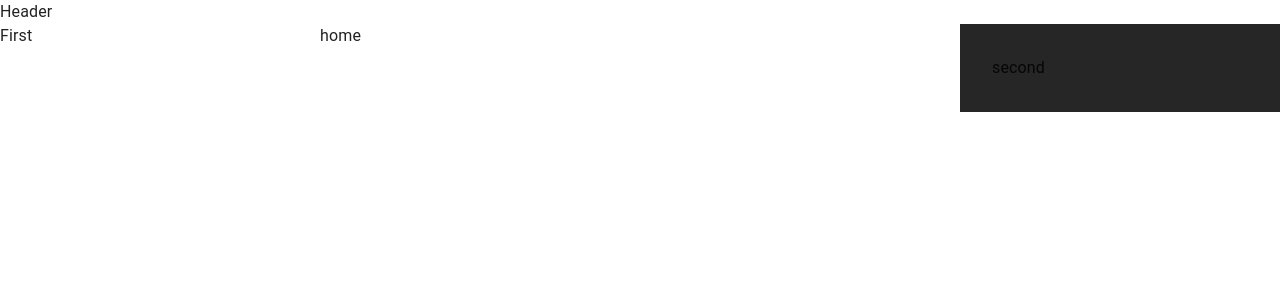
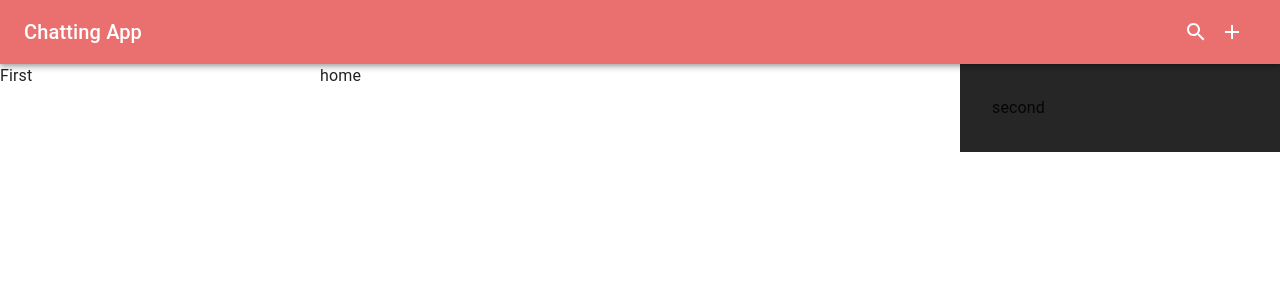
Before and after one commit to Prateekyadav01/Chatting_Major, a React (Vite) app in the folder client/: page / in a window 1280 px wide. Shown: the top 300 px of the page. Built offline with nearby package versions, Linux system fonts and the light colour scheme.

Commit message:
learn Toolkit of MUI

```diff
--- /dev/null
+++ b/client/src/components/constants/color.js
@@ -0,0 +1 @@
+export const orange = "#ea7070"
--- a/client/src/components/layout/Header.jsx
+++ b/client/src/components/layout/Header.jsx
@@ -1,10 +1,88 @@
+import { AppBar, Box, IconButton, Toolbar, Tooltip, Typography } from '@mui/material'
 import React from 'react'
+import { orange } from '../constants/color'
+import { Add as AddIcon, Menu as MenuIcon, Search as SearchIcon } from "@mui/icons-material"
 
 const Header = () => {
+
+  const handleMobile = () => {
+    console.log('mobile')
+  }
+
+  const openSearchDialog = () => {
+    console.log('search')
+  }
+  const openNewGroup= ()=>{
+    console.log('new group')
+  }
   return (
-    <div>
-      Header
-    </div>
+    <>
+      <Box sx={{ flexGrow: 1 }} height={"4rem"}>
+        <AppBar
+          position='static'
+          sx={{
+            bgcolor: orange,
+          }}
+        >
+          <Toolbar>
+            <Typography
+              variant='h6'
+              sx={{
+                display: { xs: "none", sm: "block" },
+              }}>
+              Chatting App
+            </Typography>
+
+            <Box
+              sx={{
+                display: { xs: "block", sm: "none" },
+              }}
+            >
+              <IconButton
+                size="large"
+                edge="start"
+                color="inherit"
+                aria-label="menu"
+                onClick={handleMobile}
+              >
+                <MenuIcon />
+              </IconButton>
+            </Box>
+
+            <Box
+              sx={{
+                flexGrow: 1,
+              }}
+            />
+
+            <Box>
+              <Tooltip title="Search">
+              <IconButton
+                size="large"
+                edge="end"
+                color="inherit"
+                aria-label="menu"
+                onClick={openSearchDialog}
+              >
+                <SearchIcon />
+              </IconButton>
+              </Tooltip>
+
+              <Tooltip title="New Group">
+              <IconButton
+               color='inherit'
+               size='large'
+               onClick={openNewGroup}
+               >
+                <AddIcon />
+               </IconButton>
+              </Tooltip>
+
+            </Box>
+          </Toolbar>
+        </AppBar>
+      </Box>
+    </>
   )
 }
 
```
